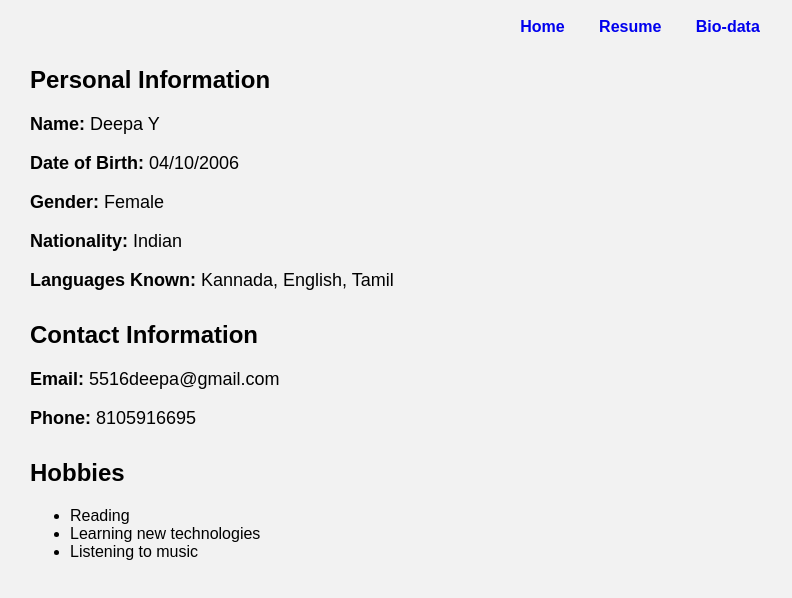
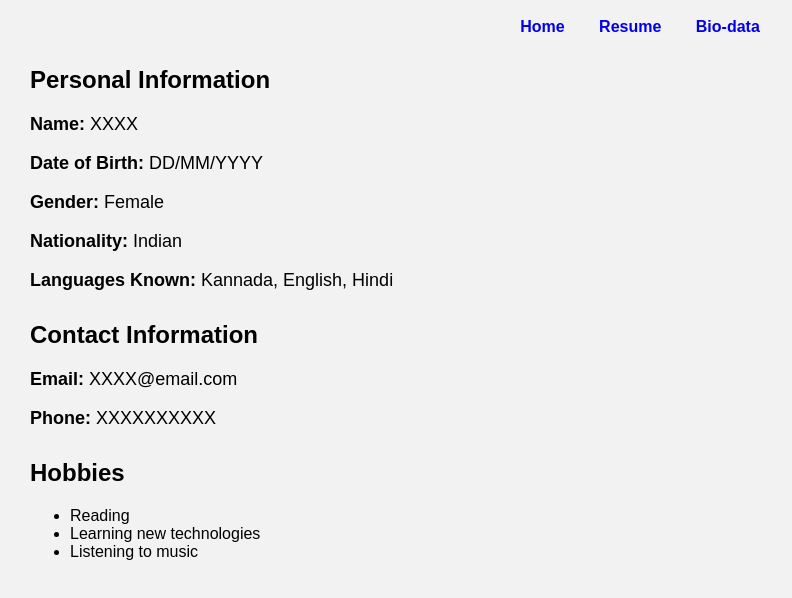
Before and after one commit to 5516deepa-source/WebLab_Assignment1, a plain HTML site: page biodata.html in a window 1280 px wide. Shown: the part 70-668 px from the top of the page, without its empty margins (0-792 px from the left). Drawn offline with Linux system fonts and the light colour scheme.

Commit message:
Add files via upload

```diff
--- a/biodata.html
+++ b/biodata.html
@@ -17,16 +17,16 @@
 
     <h2>Personal Information</h2>
 
-    <p><b>Name:</b> Deepa Y</p>
-    <p><b>Date of Birth:</b> 04/10/2006</p>
+    <p><b>Name:</b> XXXX</p>
+    <p><b>Date of Birth:</b> DD/MM/YYYY</p>
     <p><b>Gender:</b> Female</p>
     <p><b>Nationality:</b> Indian</p>
-    <p><b>Languages Known:</b> Kannada, English, Tamil</p>
+    <p><b>Languages Known:</b> Kannada, English, Hindi</p>
 
     <h2>Contact Information</h2>
 
-    <p><b>Email:</b> 5516deepa@gmail.com</p>
-    <p><b>Phone:</b> 8105916695</p>
+    <p><b>Email:</b> XXXX@email.com</p>
+    <p><b>Phone:</b> XXXXXXXXXX</p>
 
     <h2>Hobbies</h2>
 
```
Also changed, not shown: resume.html (+3 -3 lines).
